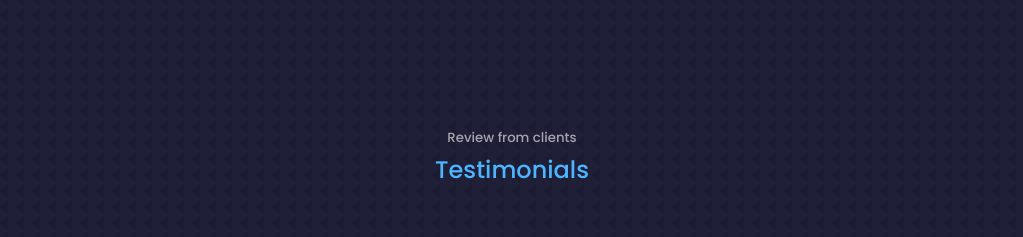
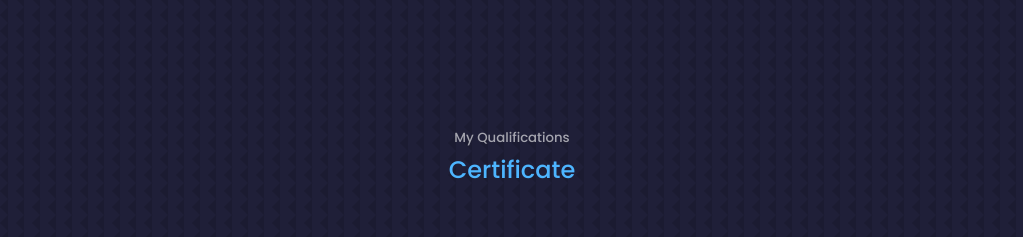
Before and after one commit to mpmabeyrathne/React-Portfolio, a React (Create React App) app: page / in a window 1280 px wide. Shown: the part 4041-4278 px from the top of the page, without its empty margins (128-1151 px from the left). Built offline with nearby package versions, Linux system fonts and the light colour scheme.

Commit message:
project updated

```diff
--- a/src/components/testimonials/Testimonials.jsx
+++ b/src/components/testimonials/Testimonials.jsx
@@ -44,8 +44,8 @@ const data = [
 const Testimonials = () => {
   return (
     <section id="testimonials">
-      <h5>Review from clients</h5>
-      <h2>Testimonials</h2>
+      <h5>My Qualifications</h5>
+      <h2>Certificate</h2>
 
       <Swiper
         className="container testimonials_container"
```
